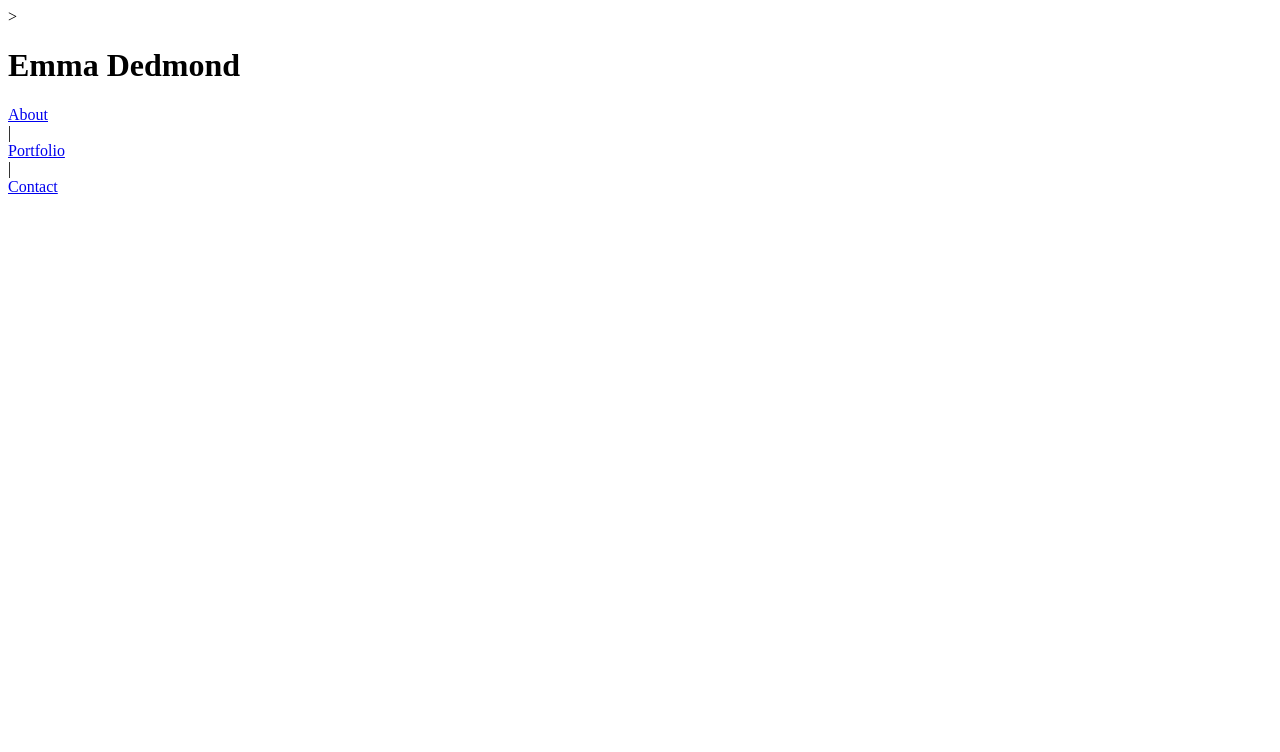
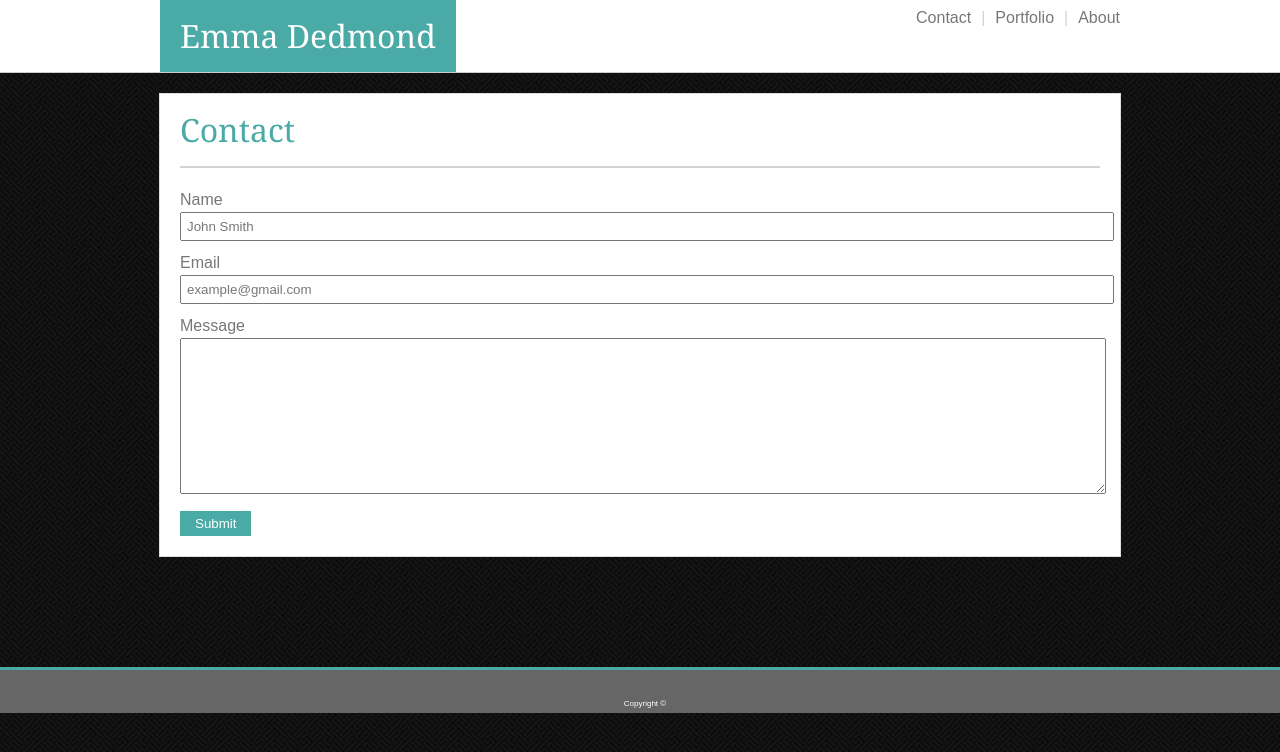
Before and after one commit to ededmond/Basic-Portfolio, a plain HTML site: page contact.html in a window 1280 px wide. Drawn offline with Linux system fonts and the light colour scheme.

Commit message:
Everything Should be complete

```diff
--- /dev/null
+++ b/assets/css/contact.css
@@ -0,0 +1,3 @@
+section {
+    margin-bottom:110px;
+}
--- a/assets/css/style.css
+++ b/assets/css/style.css
@@ -72,12 +72,52 @@ h1 {
 }
 h2 {
     padding:10px;
+    /* padding-top: 0;
+    padding-left:10px; */
     color:#4aaaa5;
 }
 hr {
     border:1px lightgray solid;
     margin:10px;
     margin-bottom:20px;
+}
+form {
+    margin: 10px;
+    line-height:150%;
+}
+input {
+    width:100%;
+    /* margin-top:10px;*/
+    margin-bottom:10px;
+    padding:5px;
+    color:#777777;
+}
+input:focus{
+    color:black;
+    outline:none;
+}
+textarea{
+    height:150px;
+    width : 100%;
+    resize :vertical;
+    outline:none;
+}
+
+button {
+    margin:10px;
+    margin-top:0;
+    background-color:#4aaaa5;
+    color:white;
+    padding:5px;
+    padding-right:15px;
+    padding-left:15px;
+    border:none;
+}
+button:focus {
+    outline:none;
+}
+button:active {
+    background-color: darkslategray;
 }
 /*.img-box {
     float:left;
@@ -99,13 +139,13 @@ hr {
     width:300px;
     text-align:center;
 } */
+
 img {
     height:200px;
     float:left;
     padding:10px;
     padding-right:20px;
 }
-
 p {
     line-height:30px;
     /* padding:10px; */
--- a/contact.html
+++ b/contact.html
@@ -1,7 +1,10 @@
 <!doctype html>
 <html lang ="en">
     <head>
-        <title>Contact Me</title>>
+        <title>Contact Me</title>
+        <link rel="stylesheet" href="assets/css/reset.css">
+        <link rel="stylesheet" href="assets/css/style.css">
+        <link rel="stylesheet" href="assets/css/contact.css">
     </head>
     <body>
         <div class ="clearfix">
@@ -15,6 +18,24 @@
                     <a href = "contact.html" class = "nav-link">Contact</a>
                 </div>
             </header>
+            <section>
+                <h2>Contact</h2>
+                <hr>
+                <form action="">
+                    Name<br>
+                    <input type ="text" name = "name" value="John Smith">
+                    Email<br>
+                    <input type ="text" name = "email" value ="example@gmail.com">
+                    Message<br>
+                    <textarea></textarea>
+                    <!-- <input type = "textarea" name = "message" value ="">> -->
+                </form>
+                <button>Submit</button>
+
+            </section>
+            <footer>
+                <div>Copyright &copy;</div>
+            </footer>
         </div>
 
     </body>
```
Also changed, not shown: portfolio.html (+2 -0 lines).
